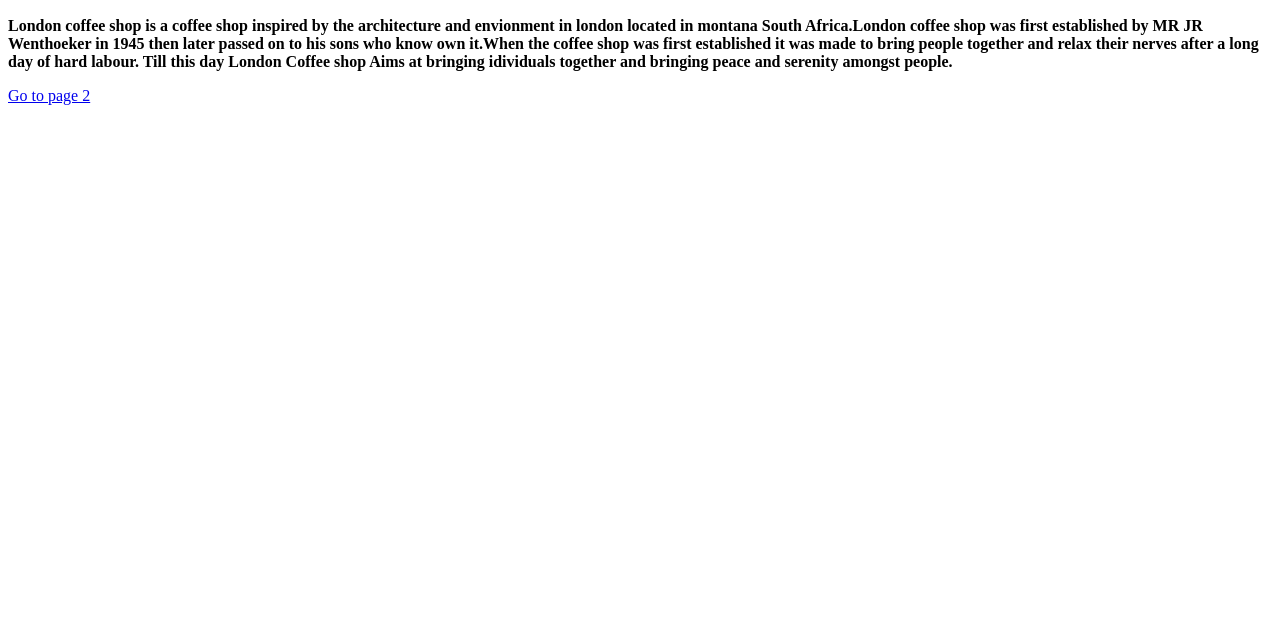
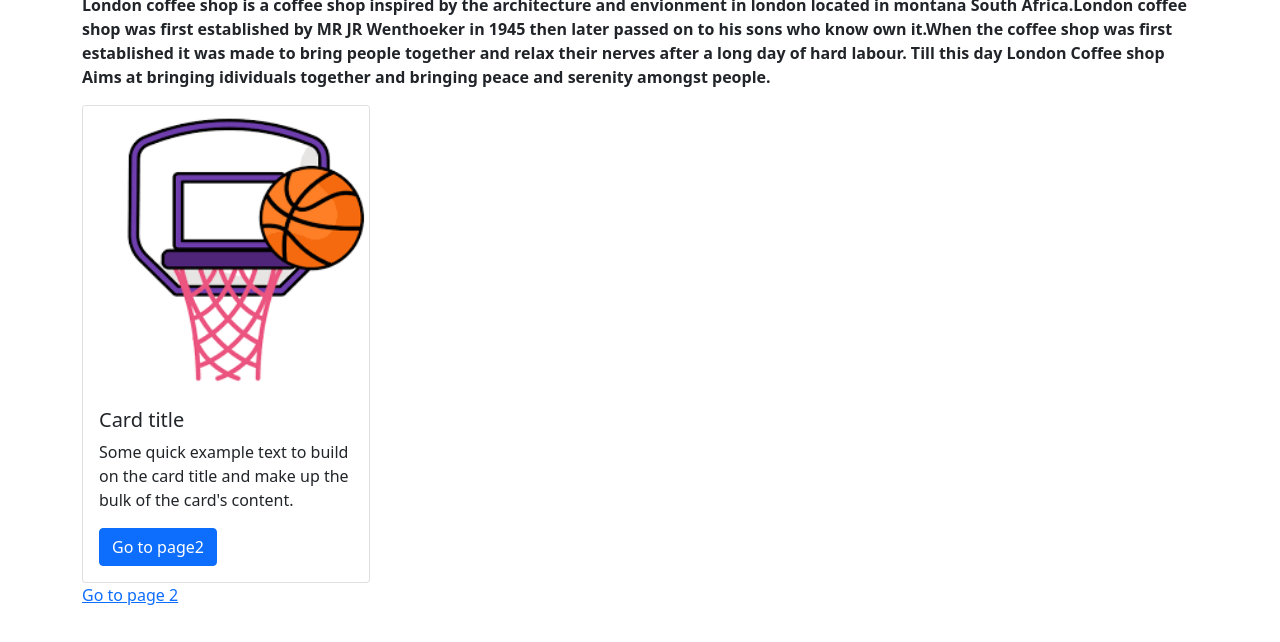
Before and after one commit to JonaTH19/JonaTH19, a plain HTML site: page index.html in a window 1280 px wide. Shown: the part 158-800 px from the top of the page. Drawn offline with nearby package versions, Linux system fonts and the light colour scheme.

Commit message:
added Bootstrap css library

```diff
--- a/index.html
+++ b/index.html
@@ -4,8 +4,10 @@
 
 <head>
 <title>London_coffee.com</title>
+<link href="https://cdn.jsdelivr.net/npm/bootstrap@5.0.2/dist/css/bootstrap.min.css" rel="stylesheet" integrity="sha384-EVSTQN3/azprG1Anm3QDgpJLIm9Nao0Yz1ztcQTwFspd3yD65VohhpuuCOmLASjC" crossorigin="anonymous">
+
 </head>
-<body>
+<body class="container">
 
     <!--London coffee makes the best coffee in the city.In my opinion its the best-->
      <h1>London Coffee</h1>
@@ -14,11 +16,19 @@
      <h2>ORIGINS</h2>
      <p><b>London coffee shop is a coffee shop inspired by the architecture and envionment in london located in montana South Africa.London coffee shop was first established by MR JR Wenthoeker in 1945 then later passed on to his sons who know own it.When the coffee shop was first established it was made to bring people together and relax their nerves after a long day of hard labour. Till this day London Coffee shop Aims at bringing idividuals together and bringing peace and serenity amongst people.</p></b>
      <p></p>
+     <div class="card" style="width: 18rem;">
+        <img src="/images/basketball.png" class="card-img-top" alt="...">
+        <div class="card-body">
+            <h5 class="card-title">Card title</h5>
+            <p class="card-text">Some quick example text to build on the card title and make up the bulk of the card's content.</p>
+            <a href="page2.html" class="btn btn-primary">Go to page2</a>
+        </div>
+    </div>
     <a href="page2.html" target=_self title="This takes you to Google">
 Go to page 2
     </a>
 
-
+    <script src="https://cdn.jsdelivr.net/npm/bootstrap@5.0.2/dist/js/bootstrap.bundle.min.js" integrity="sha384-MrcW6ZMFYlzcLA8Nl+NtUVF0sA7MsXsP1UyJoMp4YLEuNSfAP+JcXn/tWtIaxVXM" crossorigin="anonymous"></script>
 </body>
 
 </html>
```
Also changed, not shown: images/basketball.png (added).
